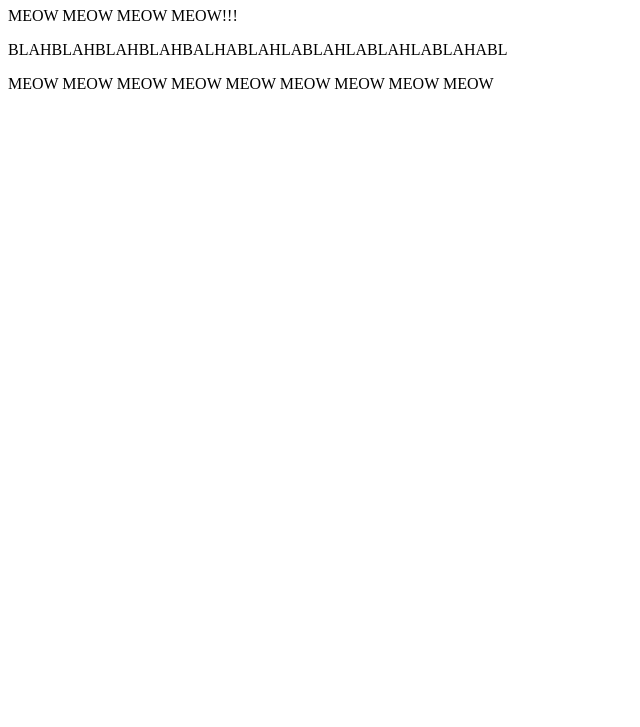
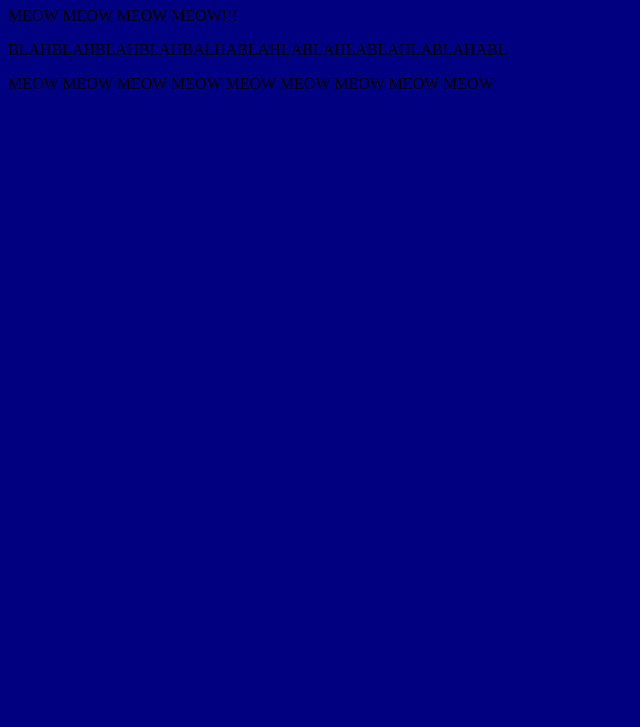
Before and after one commit to Wolseyyyyy/wolseyyyyy.github.io, a plain HTML site: page index.html in a window 1280 px wide. Shown: the part 73-800 px from the top of the page, without its empty margins (0-640 px from the left). Drawn offline with Linux system fonts and the light colour scheme.

Commit message:
I TURNED THE BACKGROUND NAVY BLUE!!

```diff
--- a/index.html
+++ b/index.html
@@ -1,9 +1,11 @@
 <!DOCTYPE html>
 <html>
 <head>
+    <link rel="stylesheet" href="style.css">
 <title>Page Title</title>
 </head>
 <body>
+
 
 <h1>AAAAAAAAAAAAAAAAAAAAAAA</h1>
 <p>MEOW MEOW MEOW MEOW!!!</p>
--- /dev/null
+++ b/style.css
@@ -0,0 +1,3 @@
+body {
+    background-color: rgb(0, 0, 128);
+}
```
